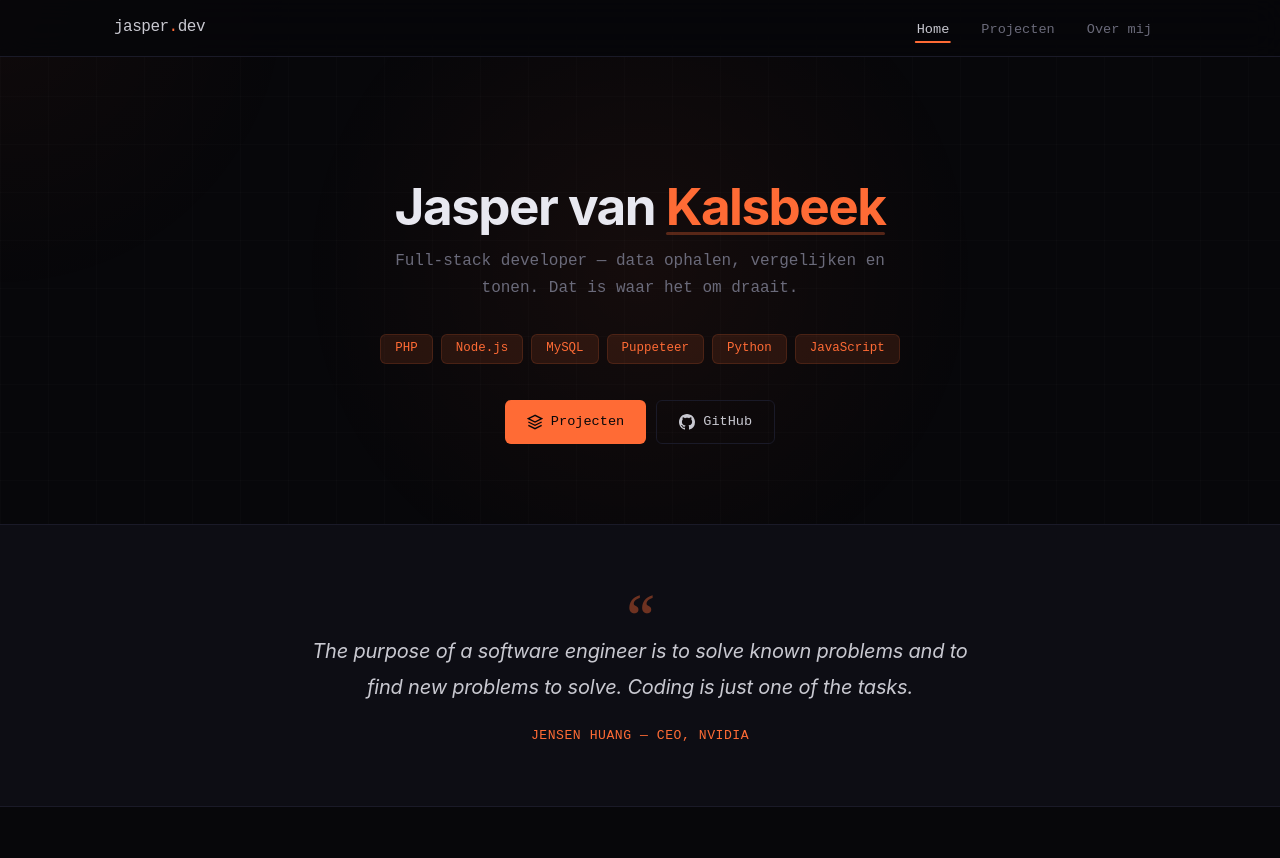
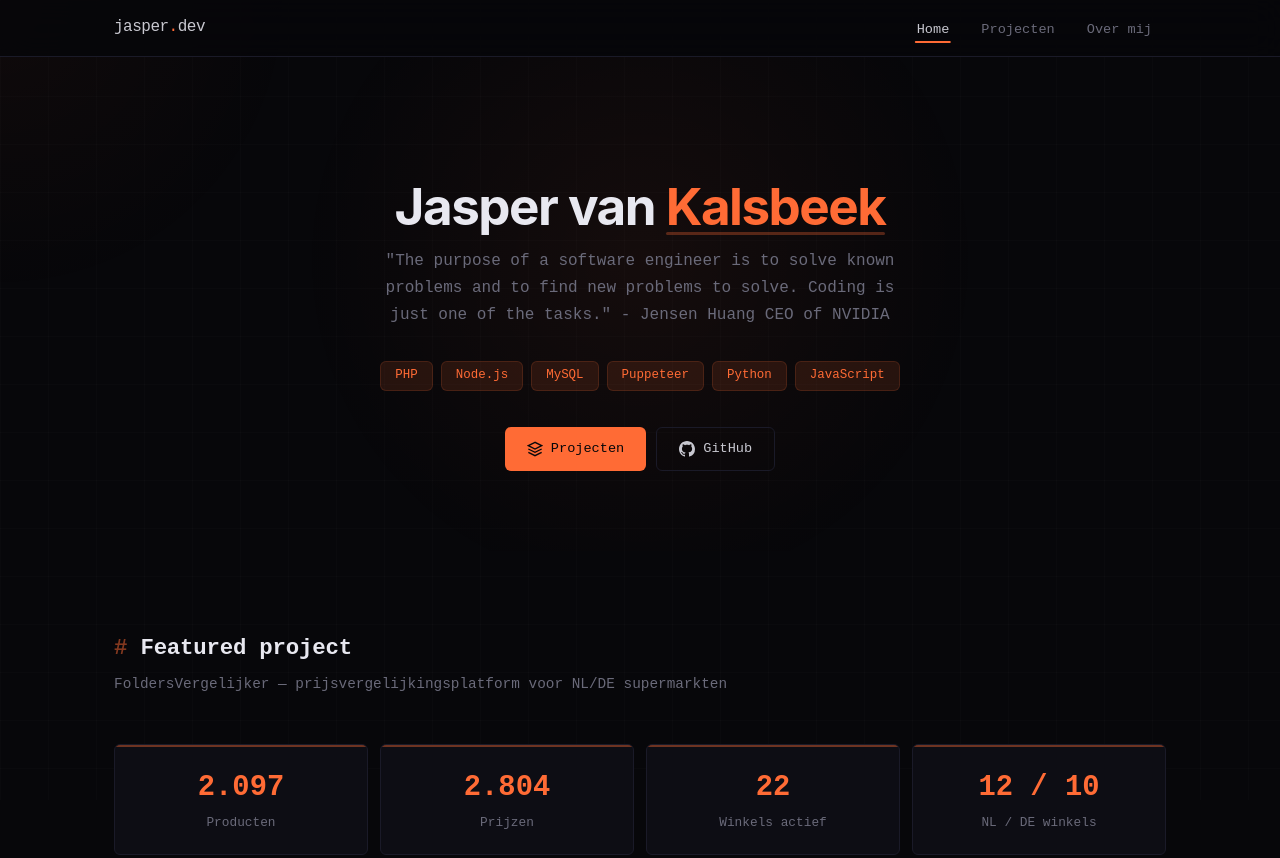
Before and after one commit to jaspervkalsbeek-svg/jaspervkalsbeek-svg.github.io, a website: page index.html in a window 1280 px wide. Shown: the top 858 px of the page. Drawn offline with Linux system fonts and the light colour scheme.

Commit message:
Revert statement section back to subtitle

```diff
--- a/css/style.css
+++ b/css/style.css
@@ -287,50 +287,6 @@ nav .nav-links a.active::after {
 .section {
   padding: 80px 0;
   position: relative;
-}
-
-/* --- Statement / Quote --- */
-.statement {
-  padding: 60px 0;
-  border-top: 1px solid var(--border);
-  border-bottom: 1px solid var(--border);
-  background: var(--surface);
-}
-
-.quote {
-  max-width: 680px;
-  margin: 0 auto;
-  text-align: center;
-  position: relative;
-}
-
-.quote p {
-  font-size: 1.25rem;
-  font-style: italic;
-  color: var(--text);
-  line-height: 1.8;
-  letter-spacing: -0.01em;
-}
-
-.quote p::before {
-  content: '\201C';
-  display: block;
-  font-size: 4rem;
-  line-height: 1;
-  color: var(--accent);
-  opacity: 0.4;
-  margin-bottom: -16px;
-  font-style: normal;
-  font-family: Georgia, serif;
-}
-
-.quote footer {
-  margin-top: 20px;
-  font-size: 0.82rem;
-  font-family: var(--font);
-  color: var(--accent);
-  letter-spacing: 0.04em;
-  text-transform: uppercase;
 }
 
 .section-header {
@@ -1098,8 +1054,6 @@ nav .nav-links a.active::after {
   .project-list-header { padding: 60px 0 24px; }
   .stats { grid-template-columns: repeat(2, 1fr); }
   .section { padding: 50px 0; }
-  .statement { padding: 40px 0; }
-  .quote p { font-size: 1.05rem; }
   .about-hero-grid { flex-direction: column-reverse; text-align: center; }
   .about-hero-text h1 { font-size: 1.8rem; }
   .about-bio { margin-left: auto; margin-right: auto; }
--- a/index.html
+++ b/index.html
@@ -24,7 +24,7 @@
 <section class="hero">
 <div class="container">
   <h1>Jasper van <span>Kalsbeek</span></h1>
-  <p class="subtitle">Full-stack developer &mdash; data ophalen, vergelijken en tonen. Dat is waar het om draait.</p>
+  <p class="subtitle">"The purpose of a software engineer is to solve known problems and to find new problems to solve. Coding is just one of the tasks." - Jensen Huang CEO of NVIDIA</p>
   <div class="tags">
     <span class="tag">PHP</span>
     <span class="tag">Node.js</span>
@@ -43,15 +43,6 @@
       GitHub
     </a>
   </div>
-</div>
-</section>
-
-<section class="statement reveal">
-<div class="container">
-  <blockquote class="quote">
-    <p>The purpose of a software engineer is to solve known problems and to find new problems to solve. Coding is just one of the tasks.</p>
-    <footer>Jensen Huang &mdash; CEO, NVIDIA</footer>
-  </blockquote>
 </div>
 </section>
 
```
